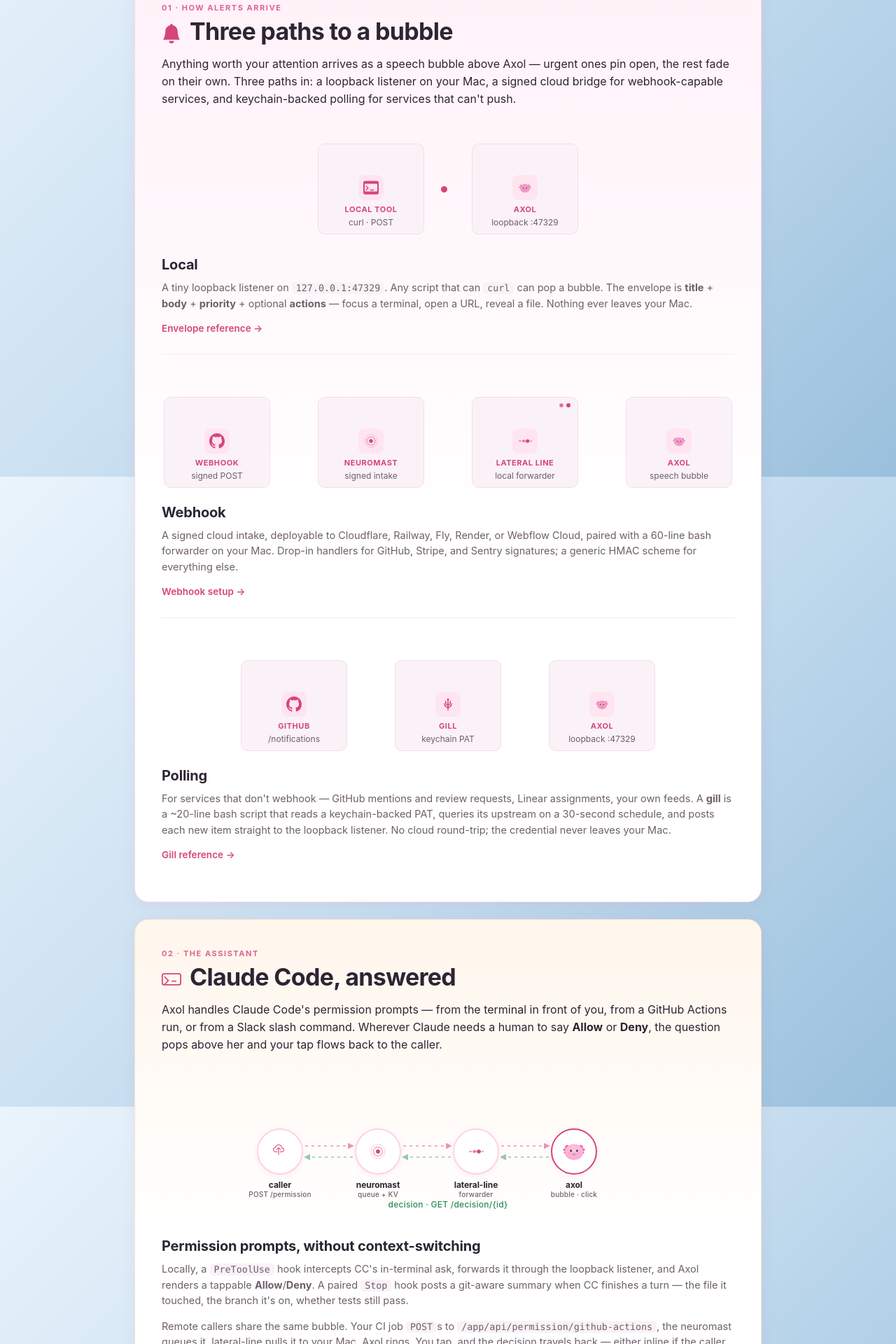
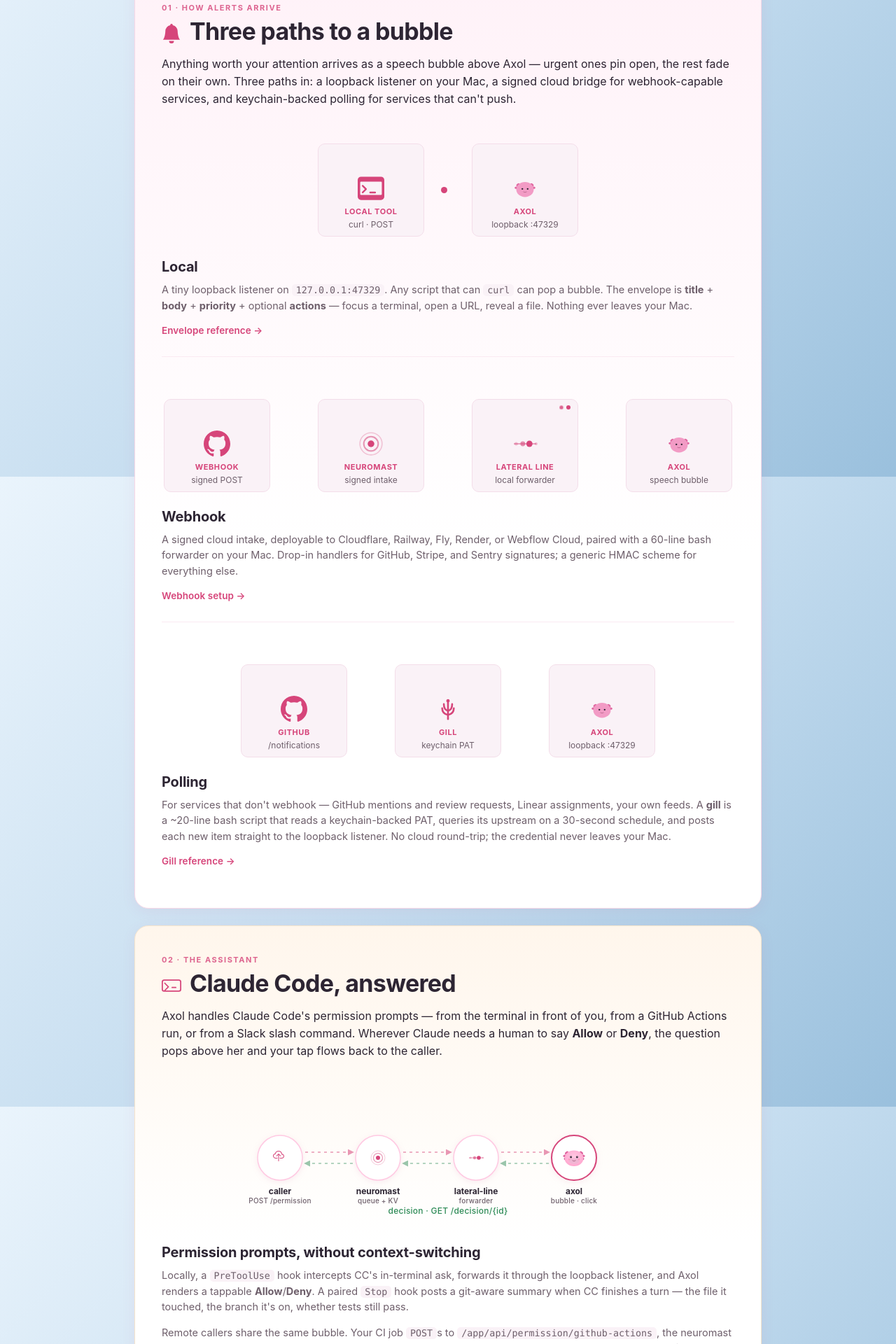
Before and after one commit to Roach/axol, a Jekyll site: the page built from docs/index.html, in a window 1280 px wide. Shown: the part 1119-3039 px from the top of the page at 70% size. Built offline with Jekyll 4.4.1, drawn with Linux system fonts in a browser that asks for light colours.

Commit message:
Homepage: drop the inner pink chip on ll-flow icons, bump glyphs to 38px
Kill the 36x36 pink-tinted rounded-square behind each ll-flow node icon
(it was reading as a double-container inside the already-tinted node
box). The icon now sits directly on the node's background; the glyph
bumps from 22x22 to 38x38 and the three inline axol SVGs in the
ll-axol nodes match. Reads bolder, less busy.

Co-Authored-By: Claude Opus 4.7 (1M context) <noreply@anthropic.com>

```diff
--- a/docs/index.html
+++ b/docs/index.html
@@ -1600,14 +1600,10 @@ type: website
     display: inline-flex;
     align-items: center;
     justify-content: center;
-    width: 36px;
-    height: 36px;
-    border-radius: 9px;
-    background: var(--pink-2);
     color: var(--pink-accent);
-    margin-bottom: 5px;
-  }
-  .ll-node .ll-icon svg { width: 22px; height: 22px; }
+    margin-bottom: 6px;
+  }
+  .ll-node .ll-icon svg { width: 38px; height: 38px; }
   .ll-node .ll-label {
     display: block;
     font-size: 11px;
@@ -2296,7 +2292,7 @@ type: website
           <div class="ll-node ll-axol">
             <div class="ll-bubble bubble-loc">ci-bot · build passed</div>
             <span class="ll-icon" aria-hidden="true">
-              <svg viewBox="0 0 220 200" xmlns="http://www.w3.org/2000/svg" style="width:22px;height:22px;">
+              <svg viewBox="0 0 220 200" xmlns="http://www.w3.org/2000/svg" style="width:38px;height:38px;">
                 <defs>
                   <radialGradient id="llBodyLoc" cx="50%" cy="40%" r="60%">
                     <stop offset="0%" stop-color="#FFC9E2" />
@@ -2382,7 +2378,7 @@ type: website
             <div class="ll-bubble bubble-1">main · CI passed</div>
             <div class="ll-bubble bubble-2">feat/nav · review</div>
             <span class="ll-icon" aria-hidden="true">
-              <svg viewBox="0 0 220 200" xmlns="http://www.w3.org/2000/svg" style="width:22px;height:22px;">
+              <svg viewBox="0 0 220 200" xmlns="http://www.w3.org/2000/svg" style="width:38px;height:38px;">
                 <defs>
                   <radialGradient id="llBody" cx="50%" cy="40%" r="60%">
                     <stop offset="0%" stop-color="#FFC9E2" />
@@ -2447,7 +2443,7 @@ type: website
           <div class="ll-node ll-axol">
             <div class="ll-bubble bubble-poll">github · @mention</div>
             <span class="ll-icon" aria-hidden="true">
-              <svg viewBox="0 0 220 200" xmlns="http://www.w3.org/2000/svg" style="width:22px;height:22px;">
+              <svg viewBox="0 0 220 200" xmlns="http://www.w3.org/2000/svg" style="width:38px;height:38px;">
                 <defs>
                   <radialGradient id="llBodyPoll" cx="50%" cy="40%" r="60%">
                     <stop offset="0%" stop-color="#FFC9E2" />
```
